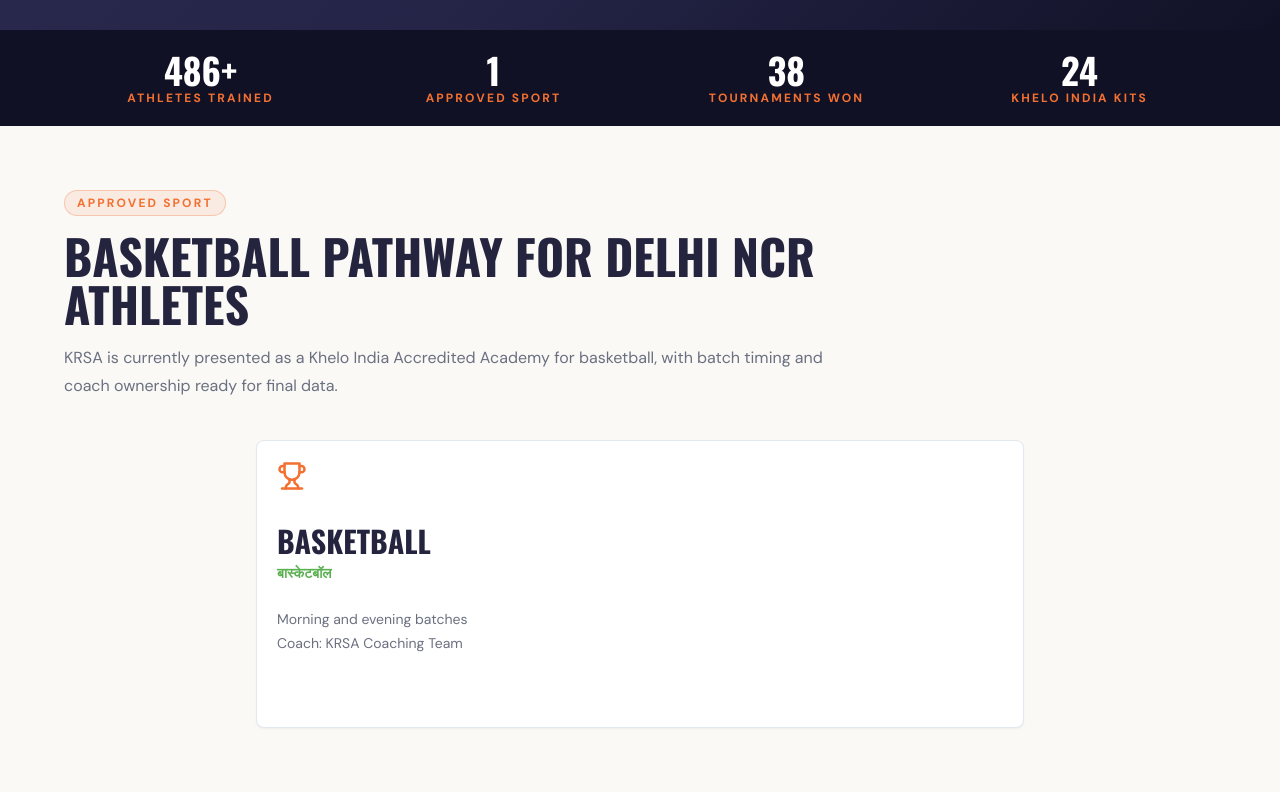
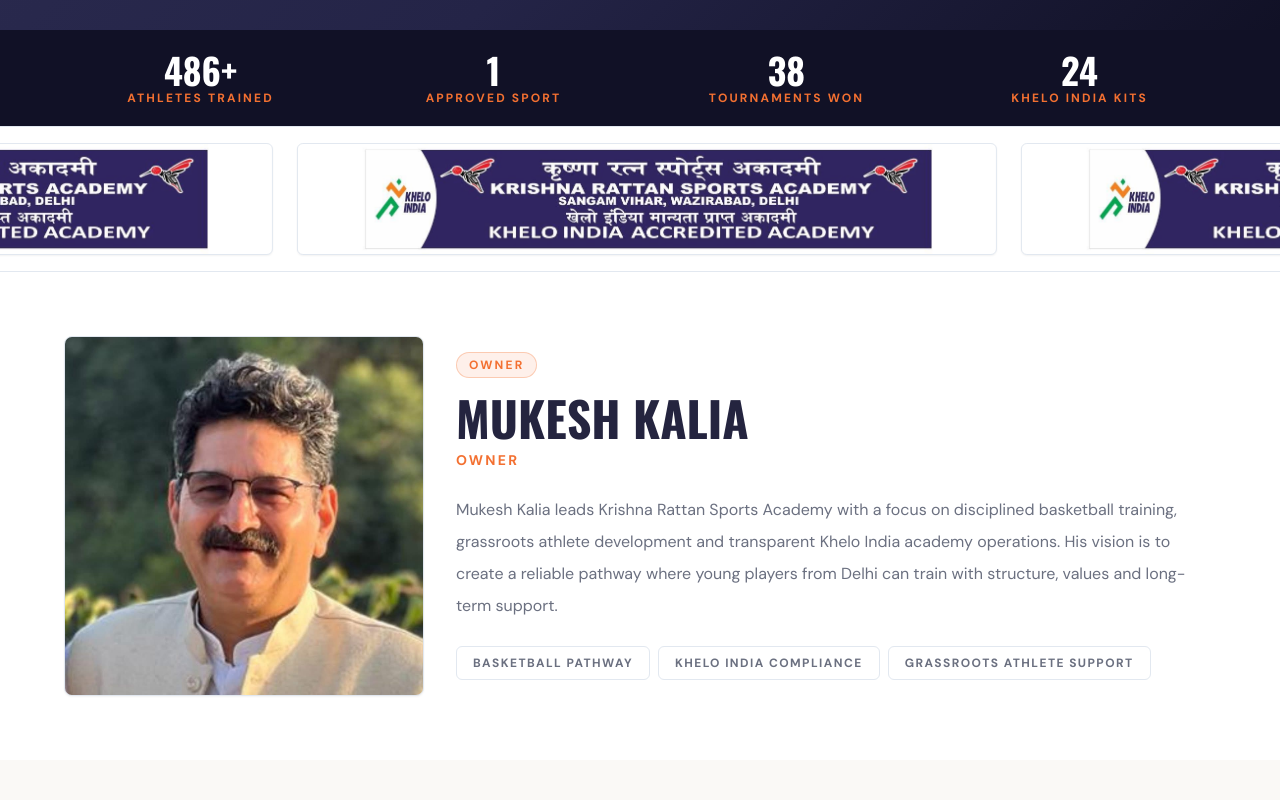
Before and after one commit to Himanshusaurabh0411/KRSA, a Next.js app in the folder apps/web/: page / in a window 1280 px wide. Shown: the part 980-1780 px from the top of the page. Built offline with nearby package versions, Linux system fonts and the light colour scheme.

Commit message:
Add owner profile and homepage banner

```diff
--- a/apps/web/src/app/about/page.tsx
+++ b/apps/web/src/app/about/page.tsx
@@ -1,6 +1,7 @@
+import Image from "next/image";
 import { PageHero } from "@/components/page-hero";
 import { SectionHeading } from "@/components/section-heading";
-import { academy, objectives } from "@/lib/data";
+import { academy, objectives, owner } from "@/lib/data";
 
 export default function AboutPage() {
   return (
@@ -26,6 +27,32 @@
           </div>
         </div>
       </section>
+      <section className="section-pad bg-cream dark:bg-[#111126]">
+        <div className="container-wide grid gap-8 lg:grid-cols-[360px_1fr] lg:items-center">
+          <div className="relative overflow-hidden rounded-lg border border-slate-200 bg-slate-100 shadow-sm dark:border-white/10 dark:bg-white/5">
+            <Image
+              src={owner.photoUrl}
+              alt={owner.name}
+              width={1080}
+              height={1080}
+              className="aspect-square w-full object-cover"
+            />
+          </div>
+          <div className="panel p-6 md:p-8">
+            <span className="eyebrow">About Owner</span>
+            <h2 className="mt-5 font-display text-5xl font-bold uppercase leading-none text-ink dark:text-white">{owner.name}</h2>
+            <p className="mt-2 text-sm font-bold uppercase tracking-[0.16em] text-orange">{owner.title}</p>
+            <p className="mt-6 text-base leading-8 text-muted dark:text-white/60">{owner.bio}</p>
+            <div className="mt-6 grid gap-3 sm:grid-cols-3">
+              {owner.focus.map((item) => (
+                <div key={item} className="rounded-md bg-slate-50 p-4 text-sm font-bold text-ink dark:bg-white/5 dark:text-white">
+                  {item}
+                </div>
+              ))}
+            </div>
+          </div>
+        </div>
+      </section>
       <section className="section-pad bg-white dark:bg-[#181833]">
         <div className="container-wide">
           <SectionHeading eyebrow="Objectives" title="Trust-deed aligned academy objectives" />
--- a/apps/web/src/app/page.tsx
+++ b/apps/web/src/app/page.tsx
@@ -1,9 +1,10 @@
 "use client";
 
 import Link from "next/link";
+import Image from "next/image";
 import { motion } from "framer-motion";
 import { ArrowDown, ArrowRight, Play, ShieldCheck } from "lucide-react";
-import { academy, athletes, galleryItems, news, sports, stats, tournaments } from "@/lib/data";
+import { academy, athletes, galleryItems, news, owner, sports, stats, tournaments } from "@/lib/data";
 import { SectionHeading } from "@/components/section-heading";
 import { KheloIndiaLogo } from "@/components/official-brand";
 
@@ -56,6 +57,54 @@
               <p className="text-xs font-bold uppercase tracking-[0.18em] text-orange">{item.label}</p>
             </div>
           ))}
+        </div>
+      </section>
+
+      <section className="overflow-hidden border-y border-slate-200 bg-white py-4 dark:border-white/10 dark:bg-[#181833]">
+        <motion.div
+          className="flex w-max gap-6"
+          animate={{ x: ["0%", "-50%"] }}
+          transition={{ duration: 22, ease: "linear", repeat: Infinity }}
+        >
+          {[0, 1, 2, 3].map((item) => (
+            <div key={item} className="relative h-20 w-[420px] shrink-0 overflow-hidden rounded-md border border-slate-200 bg-white shadow-sm sm:h-24 sm:w-[560px] lg:h-28 lg:w-[700px] dark:border-white/10">
+              <Image
+                src="/brand/krsa-academy-banner.jpeg"
+                alt="Krishna Rattan Sports Academy Khelo India Accredited Academy banner"
+                fill
+                sizes="(min-width: 1024px) 700px, (min-width: 640px) 560px, 420px"
+                className="object-contain"
+              />
+            </div>
+          ))}
+        </motion.div>
+      </section>
+
+      <section className="section-pad bg-white dark:bg-[#181833]">
+        <div className="container-wide grid gap-8 lg:grid-cols-[360px_1fr] lg:items-center">
+          <div className="relative overflow-hidden rounded-lg border border-slate-200 bg-slate-100 shadow-sm dark:border-white/10 dark:bg-white/5">
+            <Image
+              src={owner.photoUrl}
+              alt={owner.name}
+              width={1080}
+              height={1080}
+              className="aspect-square w-full object-cover"
+              priority
+            />
+          </div>
+          <div>
+            <span className="eyebrow">Owner</span>
+            <h2 className="mt-4 font-display text-5xl font-bold uppercase leading-none text-ink dark:text-white">{owner.name}</h2>
+            <p className="mt-2 text-sm font-bold uppercase tracking-[0.16em] text-orange">{owner.title}</p>
+            <p className="mt-6 max-w-3xl text-base leading-8 text-muted dark:text-white/60">{owner.bio}</p>
+            <div className="mt-6 flex flex-wrap gap-2">
+              {owner.focus.map((item) => (
+                <span key={item} className="rounded-md border border-slate-200 px-4 py-2 text-xs font-bold uppercase tracking-[0.12em] text-muted dark:border-white/10 dark:text-white/60">
+                  {item}
+                </span>
+              ))}
+            </div>
+          </div>
         </div>
       </section>
 
--- a/apps/web/src/lib/data.ts
+++ b/apps/web/src/lib/data.ts
@@ -37,6 +37,16 @@
     "To become a leading grassroots sports development institution in Delhi NCR, nurturing talent from underserved communities and creating a pipeline of champion athletes representing India.",
   mouDuration: "4 years, renewable upon performance review",
   primaryObligation: "Training of Khelo India Talent (KIT) athletes with full reporting to SAI/NSRS"
+};
+
+export const owner = {
+  name: "Mukesh Kalia",
+  title: "Owner",
+  role: "Academy leadership and basketball development",
+  photoUrl: "/people/mukesh-kalia.jpeg",
+  bio:
+    "Mukesh Kalia leads Krishna Rattan Sports Academy with a focus on disciplined basketball training, grassroots athlete development and transparent Khelo India academy operations. His vision is to create a reliable pathway where young players from Delhi can train with structure, values and long-term support.",
+  focus: ["Basketball pathway", "Khelo India compliance", "Grassroots athlete support"]
 };
 
 export const stats = [
```
Also changed, not shown: apps/web/public/brand/krsa-academy-banner.jpeg (added), apps/web/public/people/mukesh-kalia.jpeg (added).
